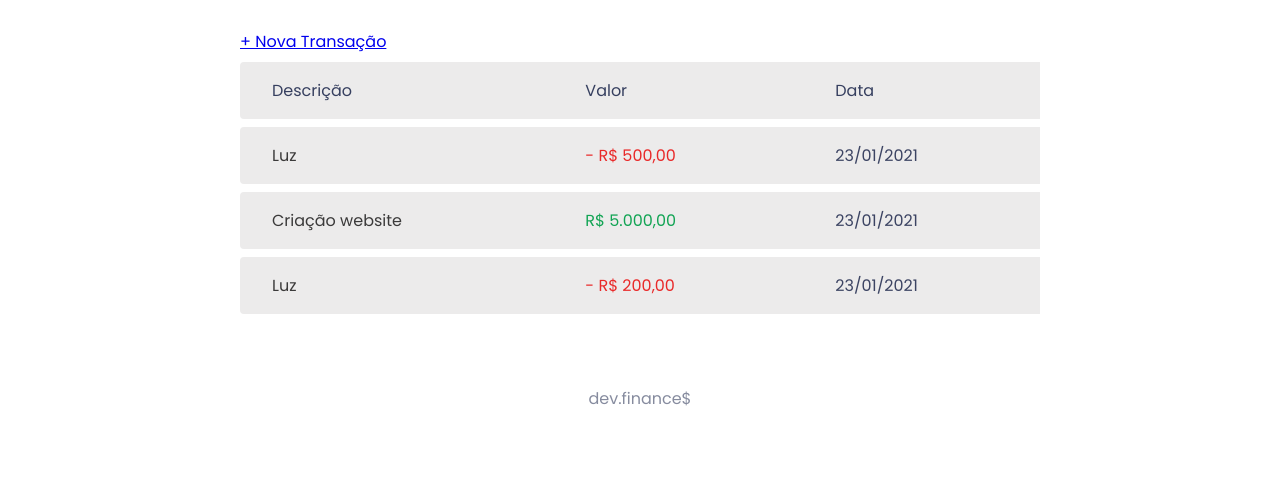
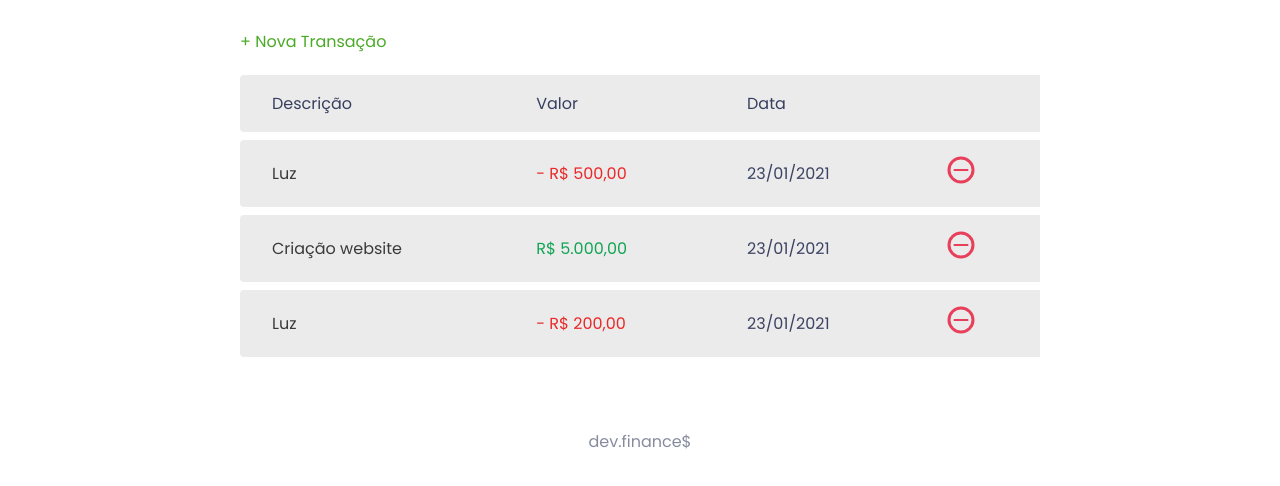
Before and after one commit to lealdi/Maratona-Discover, a plain HTML site: page index.html in a window 1280 px wide. Shown: the part 594-1080 px from the top of the page. Before the commit the page ends 1037 px from the top, so only its background shows below. Drawn offline with Linux system fonts and the light colour scheme.

Commit message:
Alteracoes index / css

```diff
--- a/css/style.css
+++ b/css/style.css
@@ -38,7 +38,21 @@ h2 {
     font-weight: normal;
 }
 
+/* Links & Buttons =============================== */
 
+#transaction a{
+    color: #49AA26;
+    text-decoration: none;
+}
+
+#transaction a:hover {
+    color: #3dd705;
+}
+
+.button.new{
+    display: inline-block;
+    margin-bottom: .8rem;
+}
 
 /* Header =============================== */
 
--- a/index.html
+++ b/index.html
@@ -59,6 +59,7 @@
                         <th>Descrição</th>
                         <th>Valor</th>
                         <th>Data</th>
+                        <th></th>
                     </tr>
 
                 </thead>
@@ -67,16 +68,26 @@
                         <td class="description">Luz</td>
                         <td class="expense">- R$ 500,00</td>
                         <td class="date">23/01/2021</td>
+                        <td>
+                            <img src="./assets/minus.svg" alt="Remover Transação">
+                        </td>
                     </tr>
                     <tr>
                         <td class="description">Criação website</td>
                         <td class="income">R$ 5.000,00</td>
                         <td class="date">23/01/2021</td>
+                        <td>
+                            <img src="./assets/minus.svg" alt="Remover Transação">
+                        </td>
+
                     </tr>
                     <tr>
                         <td class="description">Luz</td>
                         <td class="expense">- R$ 200,00</td>
                         <td class="date">23/01/2021</td>
+                        <td>
+                            <img src="./assets/minus.svg" alt="Remover Transação">
+                        </td>
                     </tr>
                 </tbody>
             </table><!--data-table-->
```
